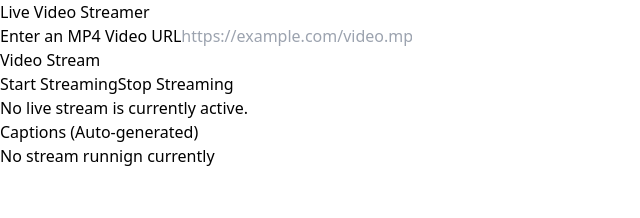
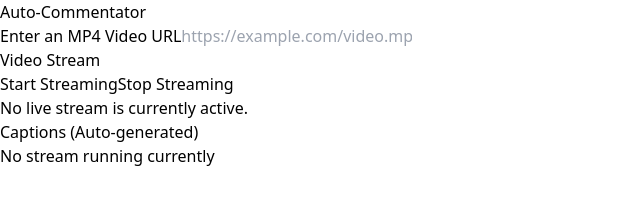
Before and after one commit to ezou626/cis5810finalproject, a React (Vite) app in the folder client/: page / in a window 1280 px wide. Shown: the top 218 px of the page, without its empty margins (0-640 px from the left). Built offline with nearby package versions, Linux system fonts and the light colour scheme; no server answers.

Commit message:
app title

```diff
--- a/client/src/App.jsx
+++ b/client/src/App.jsx
@@ -15,7 +15,7 @@ export default function App() {
       return;
     }
     setError("");
-    setStreamUrl(`${backendUrl}/play_video?url=${encodeURIComponent(videoUrl)}`);
+    setStreamUrl(videoUrl);
   };
 
   const stopStreaming = () => {
@@ -24,7 +24,7 @@ export default function App() {
 
   return (
     <main className="min-h-screen bg-gray-50 flex flex-col items-center py-10 space-y-8">
-      <h1 className="text-3xl font-bold text-indigo-600">Live Video Streamer</h1>
+      <h1 className="text-3xl font-bold text-indigo-600">Auto-Commentator</h1>
 
       <div className="w-full max-w-lg">
         <label
@@ -54,7 +54,7 @@ export default function App() {
         <div>
           <h1 className="text-xl font-semibold text-gray-900">Captions (Auto-generated)</h1>
           {streamUrl && <CaptionReader videoUrl={videoUrl} />}
-          {!streamUrl && <p className="py-4 justify-center">No stream runnign currently</p>}
+          {!streamUrl && <p className="py-4 justify-center">No stream running currently</p>}
         </div>
 
       </div>
```
